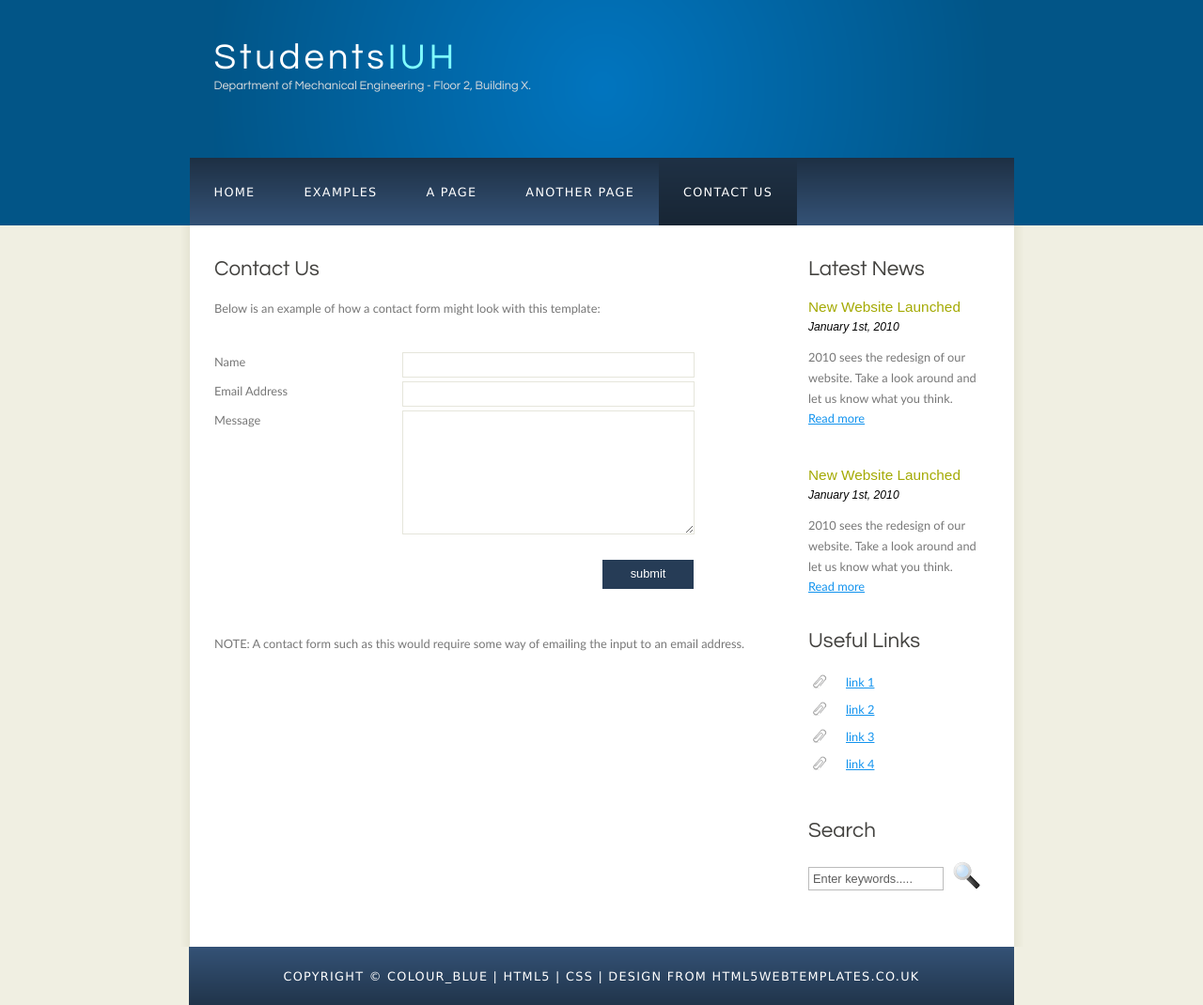
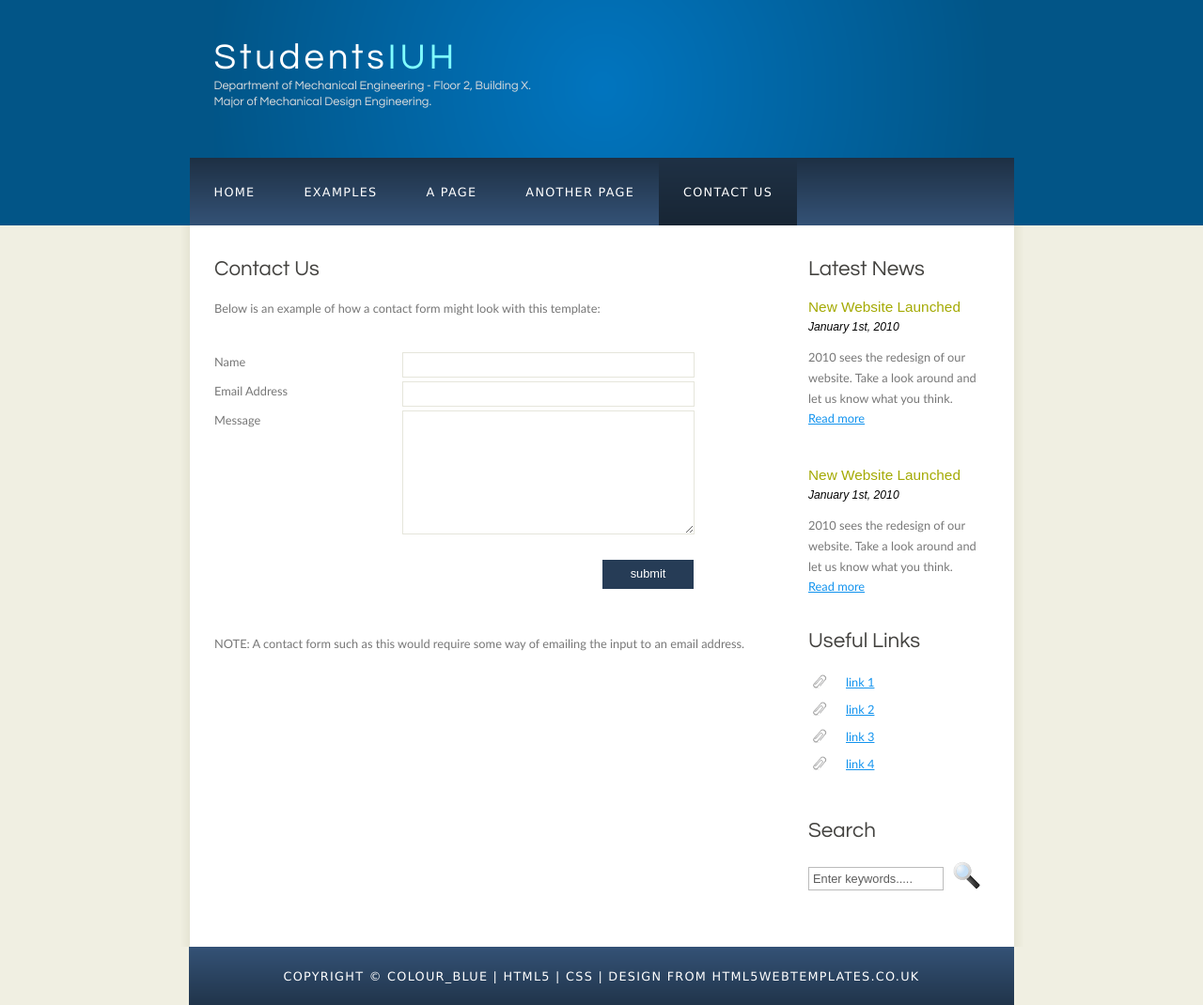
Before and after one commit to HauTMai/studentsiuh, a plain HTML site: page contact.html in a window 1280 px wide. Shown: the whole page at 94% size. Drawn offline with Linux system fonts and the light colour scheme.

Commit message:
Update contact.html

```diff
--- a/contact.html
+++ b/contact.html
@@ -17,6 +17,7 @@
           <!-- class="logo_colour", allows you to change the colour of the text -->
           <h1><a href="index.html">Students<span class="logo_colour">IUH</span></a></h1>
           <h2>Department of Mechanical Engineering - Floor 2, Building X.</h2>
+          <h2>Major of Mechanical Design Engineering.</h2>
         </div>
       </div>
       <div id="menubar">
```
